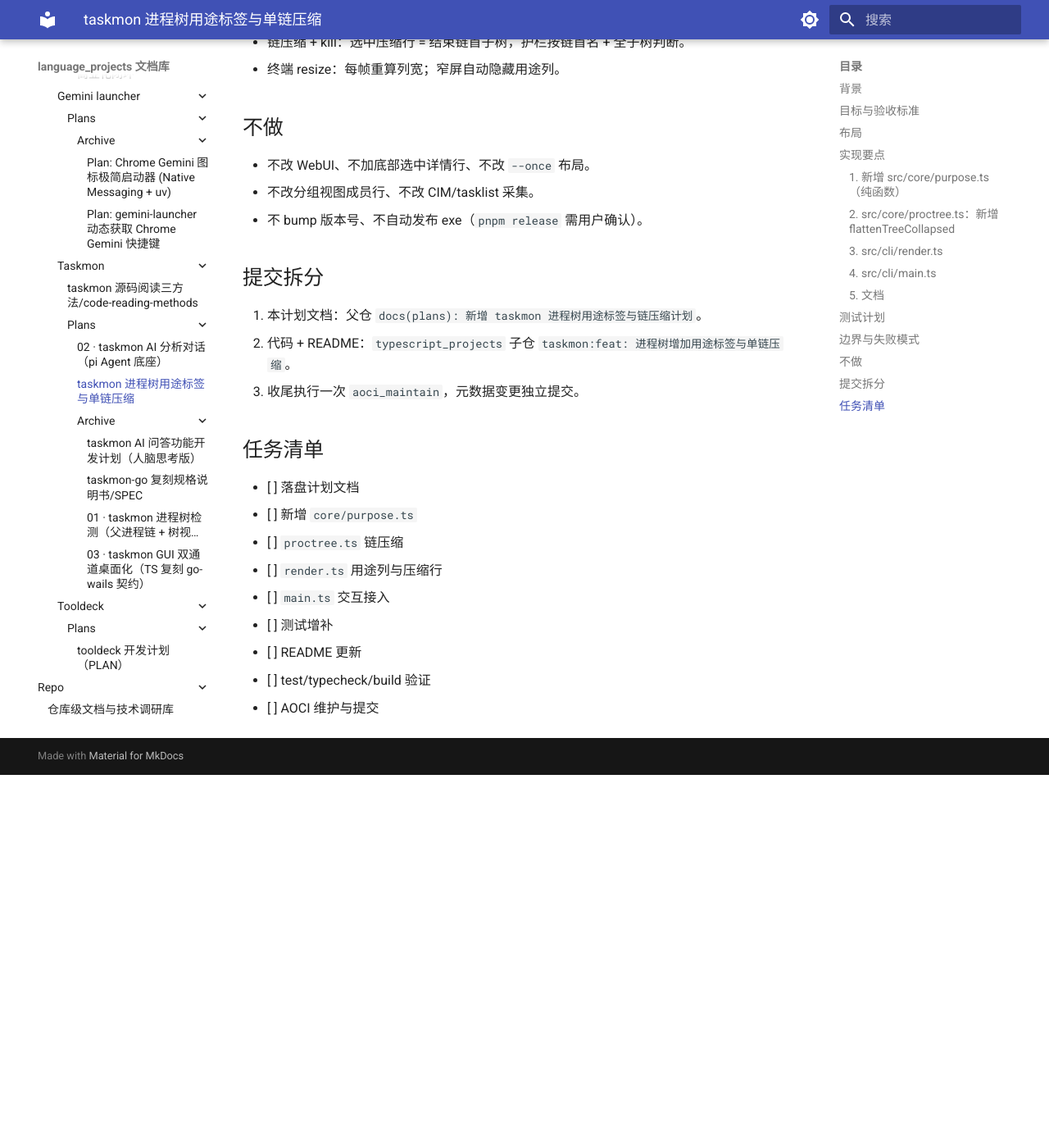
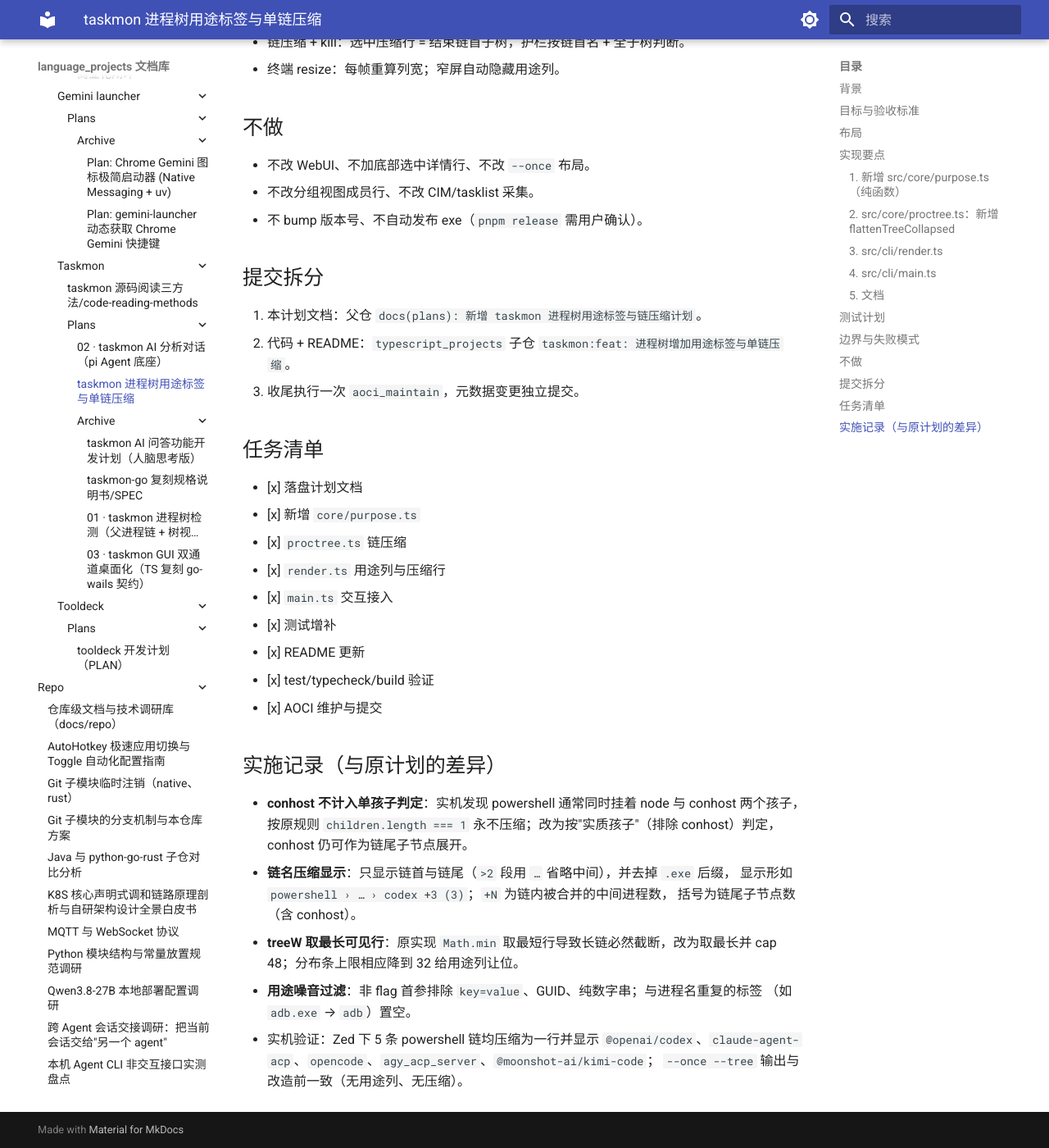
Before and after one commit to shihao-hub/td-language_projects, an MkDocs documentation site: the page built from docs/projects/typescript_projects/taskmon/plans/02-进程树用途标签与链压缩.md, in a window 1280 px wide and 1400 px high, scrolled down 3372 px. Shown: the whole window at 82% size. Built offline with MkDocs 1.6.1 and Material for MkDocs 9.7.7, drawn with Linux system fonts in a browser that asks for light colours; a script that is not in the unit is left out; before the commit the page ends 4317 px from its top, so only the background shows below that; some of the changed text lies outside the part shown.

Commit message:
docs(plans): 更新 taskmon 进程树改造计划为已完成
- 勾选任务清单并记录实机验证结果与实现差异

```diff
--- a/docs/projects/typescript_projects/taskmon/plans/02-进程树用途标签与链压缩.md
+++ b/docs/projects/typescript_projects/taskmon/plans/02-进程树用途标签与链压缩.md
@@ -127,12 +127,28 @@ WebUI 树视图早已有命令行列，本次把同等能力以「用途标签 +
 
 ## 任务清单
 
-- [ ] 落盘计划文档
-- [ ] 新增 `core/purpose.ts`
-- [ ] `proctree.ts` 链压缩
-- [ ] `render.ts` 用途列与压缩行
-- [ ] `main.ts` 交互接入
-- [ ] 测试增补
-- [ ] README 更新
-- [ ] test/typecheck/build 验证
-- [ ] AOCI 维护与提交
+- [x] 落盘计划文档
+- [x] 新增 `core/purpose.ts`
+- [x] `proctree.ts` 链压缩
+- [x] `render.ts` 用途列与压缩行
+- [x] `main.ts` 交互接入
+- [x] 测试增补
+- [x] README 更新
+- [x] test/typecheck/build 验证
+- [x] AOCI 维护与提交
+
+## 实施记录（与原计划的差异）
+
+- **conhost 不计入单孩子判定**：实机发现 powershell 通常同时挂着 node 与 conhost 两个孩子，
+  按原规则 `children.length === 1` 永不压缩；改为按"实质孩子"（排除 conhost）判定，
+  conhost 仍可作为链尾子节点展开。
+- **链名压缩显示**：只显示链首与链尾（`>2` 段用 `…` 省略中间），并去掉 `.exe` 后缀，
+  显示形如 `powershell › … › codex +3 (3)`；`+N` 为链内被合并的中间进程数，
+  括号为链尾子节点数（含 conhost）。
+- **treeW 取最长可见行**：原实现 `Math.min` 取最短行导致长链必然截断，改为取最长并
+  cap 48；分布条上限相应降到 32 给用途列让位。
+- **用途噪音过滤**：非 flag 首参排除 `key=value`、GUID、纯数字串；与进程名重复的标签
+  （如 `adb.exe` → `adb`）置空。
+- 实机验证：Zed 下 5 条 powershell 链均压缩为一行并显示
+  `@openai/codex`、`claude-agent-acp`、`opencode`、`agy_acp_server`、`@moonshot-ai/kimi-code`；
+  `--once --tree` 输出与改造前一致（无用途列、无压缩）。
```
Also changed, not shown: other parts of docs/projects/typescript_projects/taskmon/plans/02-进程树用途标签与链压缩.md (+1 -1 lines).
